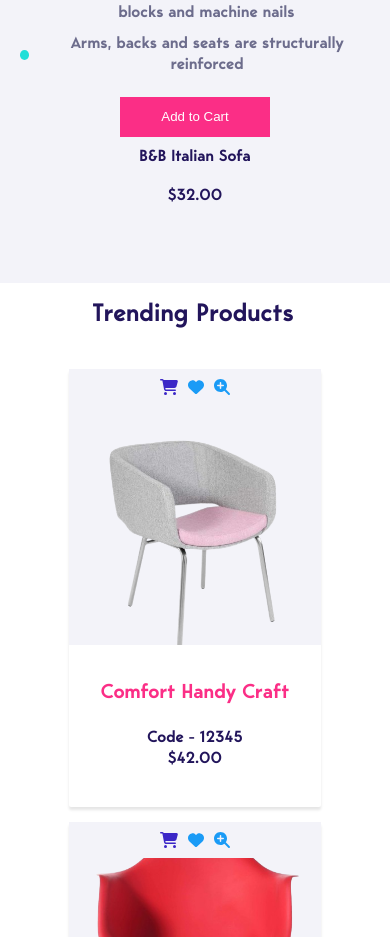
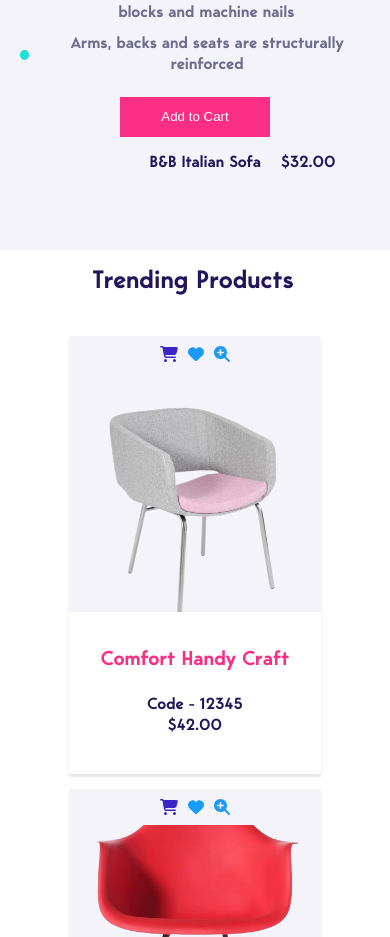
Before and after one commit to mariiawasif/Furniture-Ecommerce-Website, a React (Create React App) app: page / in a window 390 px wide. Shown: the part 7762-8699 px from the top of the page. Built offline with nearby package versions, Linux system fonts and the light colour scheme.

Commit message:
Responsiveness

```diff
--- a/src/Components/LandingPage/Features/Features.js
+++ b/src/Components/LandingPage/Features/Features.js
@@ -122,21 +122,21 @@ const CartButton = styled.button`
 
 const CartParagraph = styled.p`
   color: #22155B;
-  margin-top: 3%;
-  margin-left: 25%;
+  // margin-top: 3%;
+  // margin-left: 25%;
 
-  @media (max-width: 768px) {
-    margin-left: auto;
-    margin-right: auto;
-    text-align: center;
-    margin-bottom: 8%;
-  }
+  // @media (max-width: 768px) {
+  //   margin-left: auto;
+  //   margin-right: auto;
+  //   text-align: center;
+  //   margin-bottom: 8%;
+  // }
 
-  @media (max-width: 1024px) {
-    margin-left: auto;
-    margin-right: auto;
-    text-align: center;
-  }
+  // @media (max-width: 1024px) {
+  //   margin-left: auto;
+  //   margin-right: auto;
+  //   text-align: center;
+  // }
 
 
 
@@ -145,25 +145,50 @@ const CartParagraph = styled.p`
 
 const PriceParagraph = styled.p`
   color: #22155B;
-  margin-top: -5%;
+  // margin-top: -5%;
+  // margin-left: 15%;
+
+  // @media (max-width: 768px) {
+
+  //   margin-left: auto;
+  //   margin-right: auto;
+  //   text-align: center;
+  // }
+
+  // @media (max-width: 1024px) {
+  //   margin-top: -7%;
+
+  // }
+
+  // @media (max-width: 2560px) {
+  //  margin-top: -3%;
+  // }
+
+`;
+
+const Texts= styled.div`
+  display: flex;
+  flex-direction: row;
+  gap: 20px;
   margin-left: 15%;
 
+
   @media (max-width: 768px) {
-
-    margin-left: auto;
-    margin-right: auto;
     text-align: center;
+    margin-left: 37%;
   }
 
-  @media (max-width: 1024px) {
-    margin-top: -7%;
+  @media (max-width: 320px) {
+    justify-content: center;
+    margin-right: 30%;
+    white-space: nowrap;
 
   }
+  @media (max-width: 375px) {
+    justify-content: center;
 
-  @media (max-width: 2560px) {
-   margin-top: -3%;
+
   }
-
 `;
 
 function Features() {
@@ -186,8 +211,11 @@ function Features() {
         </StyledList>
 
         <CartButton>Add to Cart</CartButton>
+        <Texts>
         <CartParagraph>B&B Italian Sofa</CartParagraph>
         <PriceParagraph>$32.00</PriceParagraph>
+        </Texts>
+
       </FeaturesRight>
     </FeaturesContainer>
   );
```
